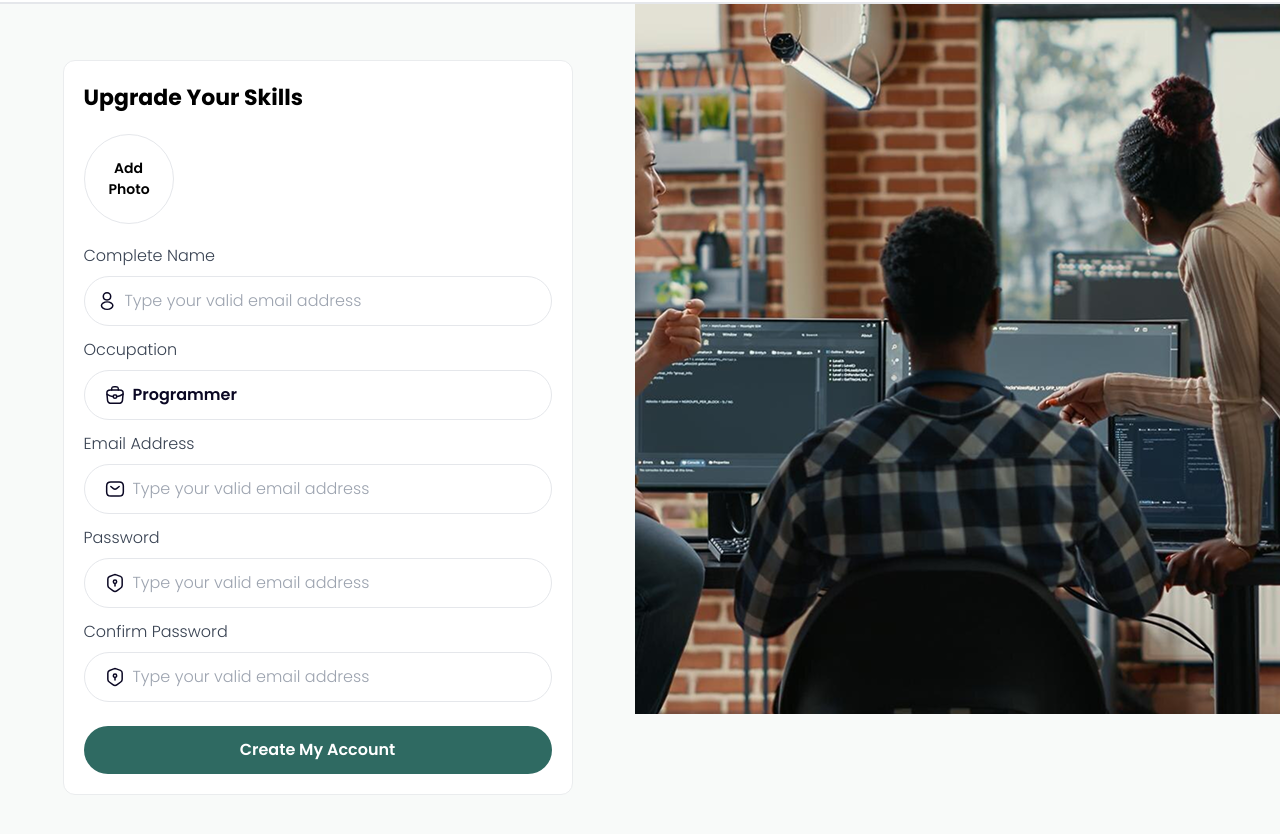
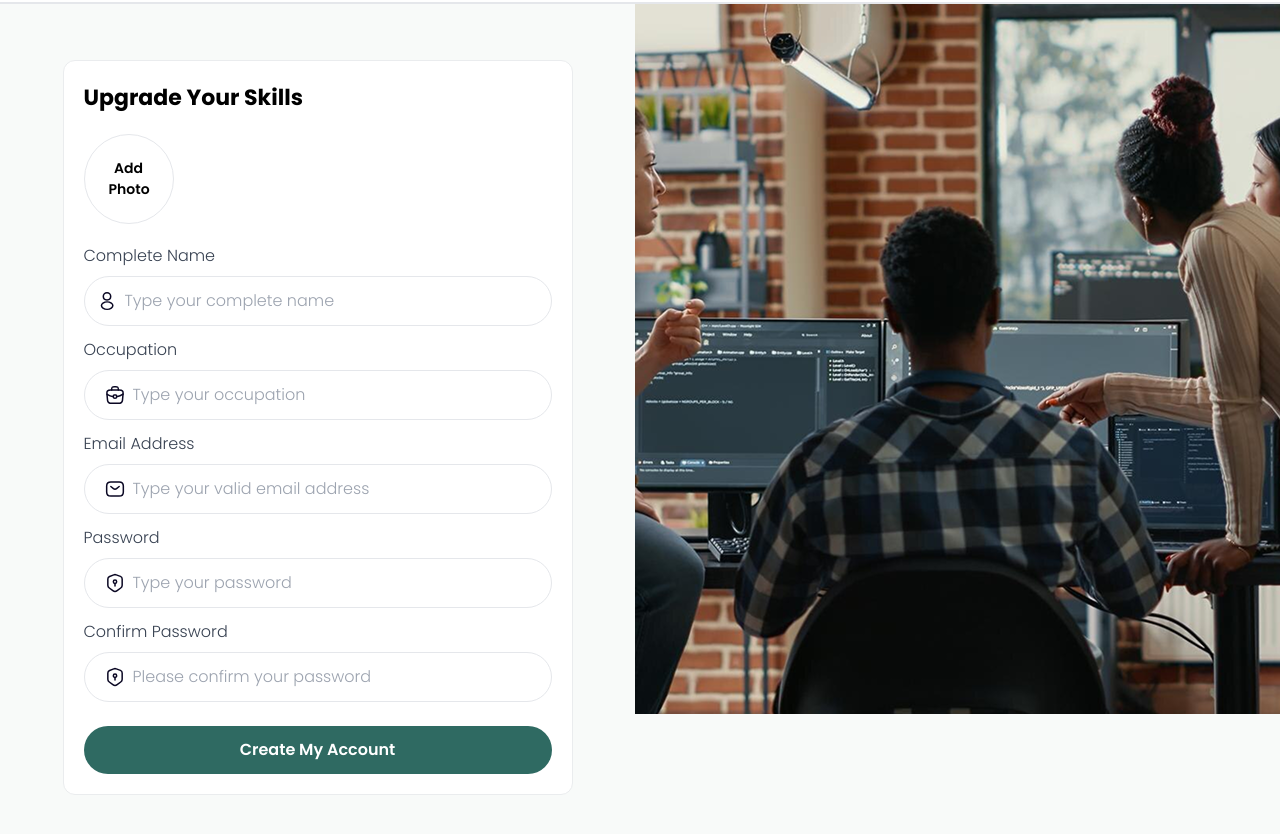
Before and after one commit to sultanrc/apply-bwa-intern, a website: page index.html in a window 1280 px wide. Shown: the part 86-920 px from the top of the page. Drawn offline with Linux system fonts and the light colour scheme.

Commit message:
Final commit

```diff
--- a/index.html
+++ b/index.html
@@ -51,14 +51,14 @@
                         <label class="block font-thin text-md text-gray-700">Complete Name</label>
                         <div class="flex items-center border rounded-full px-3 py-2 mt-2 bg-white">
                             <img src="assets/profile.svg" alt="">
-                            <input type="text" placeholder="Type your valid email address" class="focus:outline-none focus:ring-0 flex-1 pl-2 py-1 text-gray-700 font-semibold placeholder:text-md placeholder:font-light">
+                            <input type="text" placeholder="Type your complete name" class="focus:outline-none focus:ring-0 flex-1 pl-2 py-1 text-gray-700 font-semibold placeholder:text-md placeholder:font-light">
                         </div>
                     </div>
                     <div class="bg-transparent">
                         <label class="block font-thin text-md text-gray-700">Occupation</label>
                         <div class="flex items-center border rounded-full px-3 py-2 mt-2 bg-white">
                             <img class="ms-2" src="assets/briefcase.svg" alt="">
-                            <input type="text" placeholder="Programmer"  class="focus:outline-none focus:ring-0 flex-1 pl-2 py-1 text-gray-700 placeholder:text-md font-semibold placeholder:font-semibold placeholder:text-black">
+                            <input type="text" placeholder="Type your occupation"  class="focus:outline-none focus:ring-0 flex-1 pl-2 py-1 text-gray-700 font-semibold placeholder:text-md placeholder:font-light">
                         </div>
                     </div>
                     <div class="bg-transparent">
@@ -72,14 +72,14 @@
                         <label class="block font-thin text-md text-gray-700" for="password">Password</label>
                         <div class="flex items-center border rounded-full px-3 py-2 mt-2 bg-white">
                             <img class="ms-2" src="assets/shield-security.svg" alt="">
-                            <input placeholder="Type your valid email address" class="focus:outline-none focus:ring-0 flex-1 pl-2 py-1 text-gray-700 font-semibold placeholder:text-md placeholder:font-light" type="password" id="password" name="password" required">
+                            <input placeholder="Type your password" class="focus:outline-none focus:ring-0 flex-1 pl-2 py-1 text-gray-700 font-semibold placeholder:text-md placeholder:font-light" type="password" id="password" name="password" required">
                         </div>
                     </div>
                     <div class="bg-transparent">
                         <label class="block font-thin text-md text-gray-700">Confirm Password</label>
                         <div class="flex items-center border rounded-full px-3 py-2 mt-2 bg-white">
                             <img class="ms-2" src="assets/shield-security.svg" alt="">
-                            <input type="text" placeholder="Type your valid email address" class="focus:outline-none focus:ring-0 flex-1 pl-2 py-1 text-gray-700 font-semiboldplaceholder:text-md placeholder:font-light">
+                            <input type="text" placeholder="Please confirm your password" class="focus:outline-none focus:ring-0 flex-1 pl-2 py-1 text-gray-700 font-semiboldplaceholder:text-md placeholder:font-light">
                         </div>
                     </div>
                     <button type="submit" href="" class="mt-3 py-3 bg-[#2F6A62] text-white text-center text-md rounded-full font-semibold">Create My Account</button>
```
